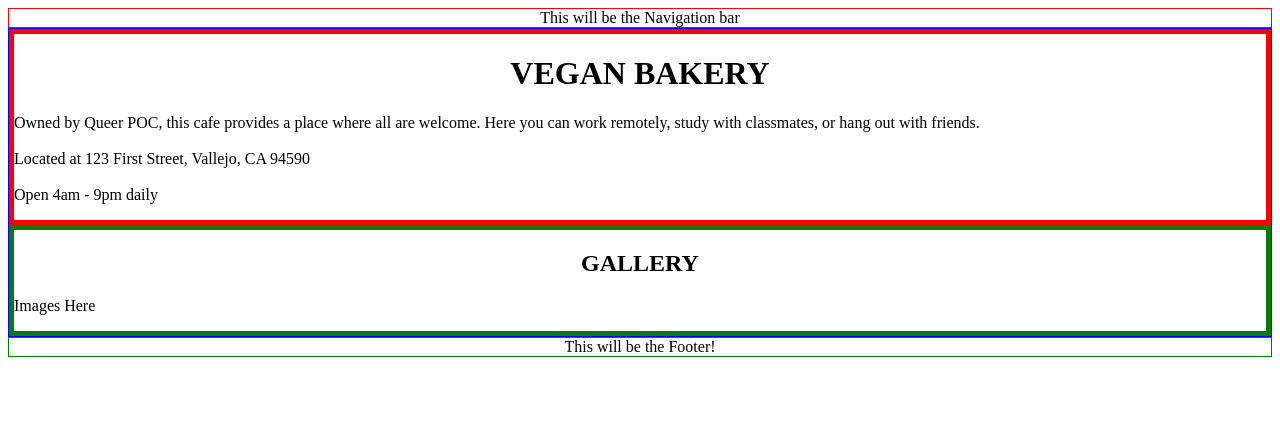
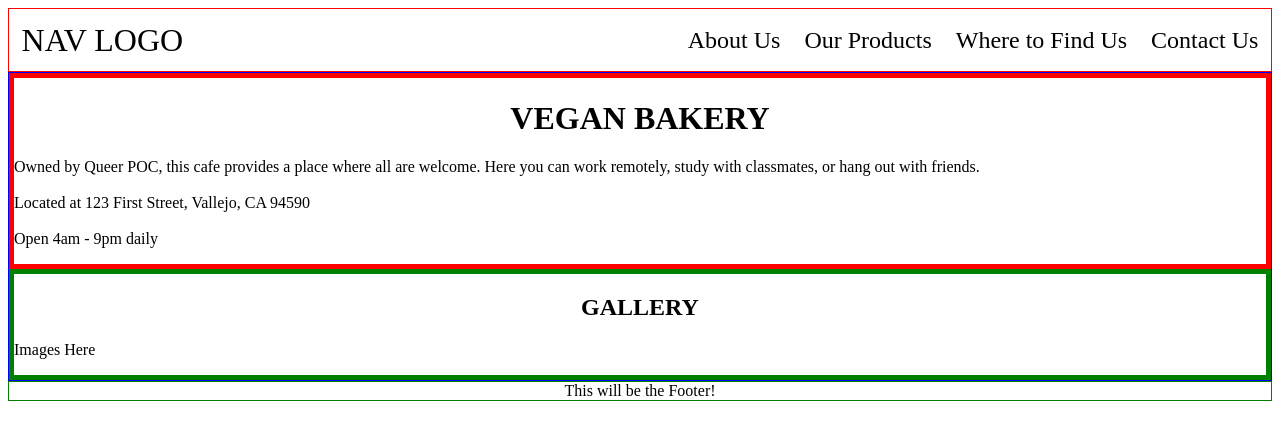
Before and after one commit to SandovalAmy/vegan-bakery, a React (Create React App) app: page / in a window 1280 px wide. Shown: the top 440 px of the page. Built offline with nearby package versions, Linux system fonts and the light colour scheme.

Commit message:
Add structure to Navigation menu

```diff
--- a/src/components/Navigation/Navigation.js
+++ b/src/components/Navigation/Navigation.js
@@ -3,7 +3,15 @@ import styles from "../Navigation/Navigation.module.css";
 
 function Navigation() {
   return (
-    <div className={styles.container}>This will be the Navigation bar</div>
+    <nav className={styles.container}>
+      <div className={styles.logo}>NAV LOGO</div>
+      <ul className={styles.links}>
+        <li>About Us</li>
+        <li>Our Products</li>
+        <li>Where to Find Us</li>
+        <li>Contact Us</li>
+      </ul>
+    </nav>
   );
 }
 
--- a/src/components/Navigation/Navigation.module.css
+++ b/src/components/Navigation/Navigation.module.css
@@ -1,5 +1,30 @@
 .container {
   border: solid red 1px;
   display: flex;
-  justify-content: center;
+  justify-content: space-between;
+  align-items: stretch;
 }
+
+.logo {
+  padding: 0;
+  margin: 1%;
+  font-size: 2em;
+}
+
+.links {
+  padding: 0;
+  margin: 1%;
+  list-style: none;
+}
+
+.links li {
+  align-self: center;
+}
+
+@media (min-width: 800px) {
+  .links {
+    display: flex;
+    gap: 1em;
+    font-size: 1.5em;
+  }
+}
```
